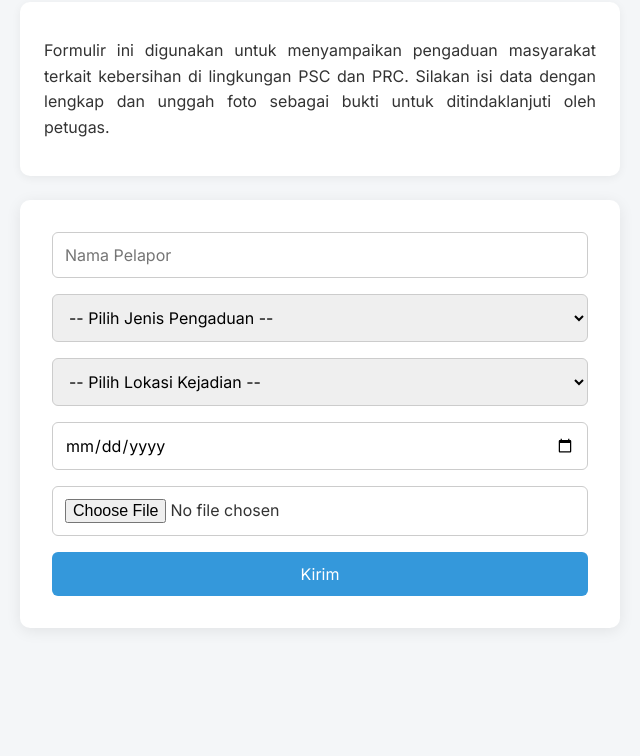
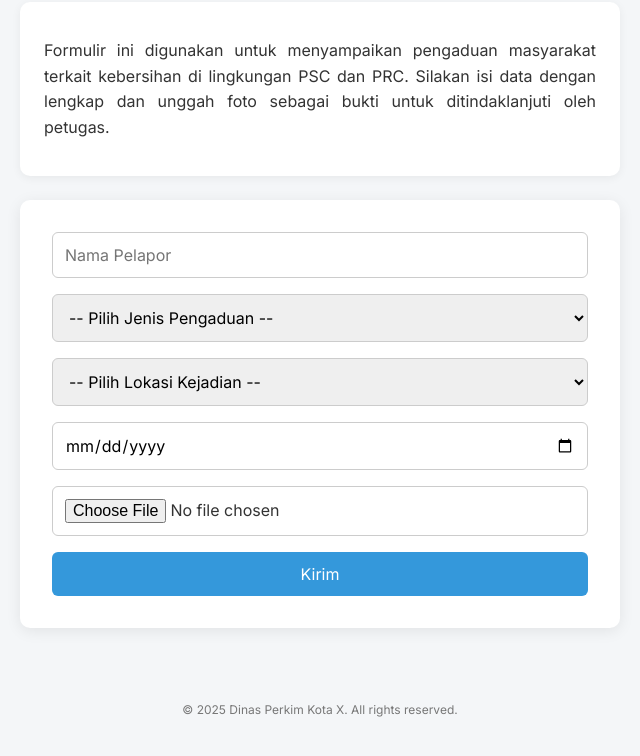
Before and after one commit to jijanied/Perkim, a plain HTML site: page index.html in a window 1280 px wide. Shown: the part 114-870 px from the top of the page, without its empty margins (320-960 px from the left). Before the commit the page ends 800 px from the top, so only its background shows below. Drawn offline with Linux system fonts and the light colour scheme.

Commit message:
Update index.html

```diff
--- a/index.html
+++ b/index.html
@@ -122,6 +122,14 @@
         font-size: 1.5rem;
       }
     }
+    .footer {
+  text-align: center;
+  margin-top: 3rem;
+  padding: 1.5rem 1rem;
+  color: #777;
+  font-size: 0.9rem;
+}
+
   </style>
 </head>
 <body>
@@ -162,6 +170,9 @@
 
     <p id="status"></p>
   </div>
+<footer class="footer">
+  <small>© 2025 Dinas Perkim Kota X. All rights reserved.</small>
+</footer>
 
   <script>
     const form = document.getElementById("pengaduanForm");
```
